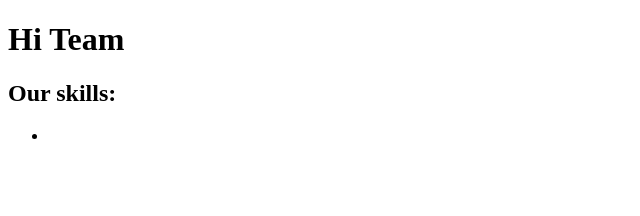
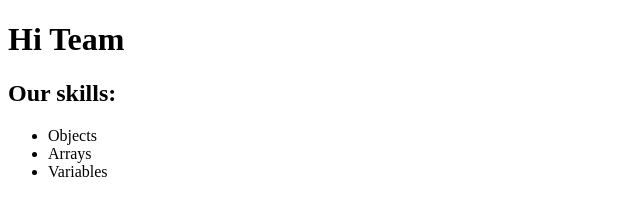
Before and after one commit to ThomasF85/course-cgn-page, a plain HTML site: page index.html in a window 1280 px wide. Shown: the whole page, without its empty margins (0-640 px from the left). Drawn offline with Linux system fonts and the light colour scheme.

Commit message:
add javascript knowledge

```diff
--- a/index.html
+++ b/index.html
@@ -10,7 +10,9 @@
     <h1>Hi Team</h1>
     <h2>Our skills:</h2>
     <ul>
-      <li></li>
+      <li>Objects</li>
+      <li>Arrays</li>
+      <li>Variables</li>
     </ul>
   </body>
 </html>
```
